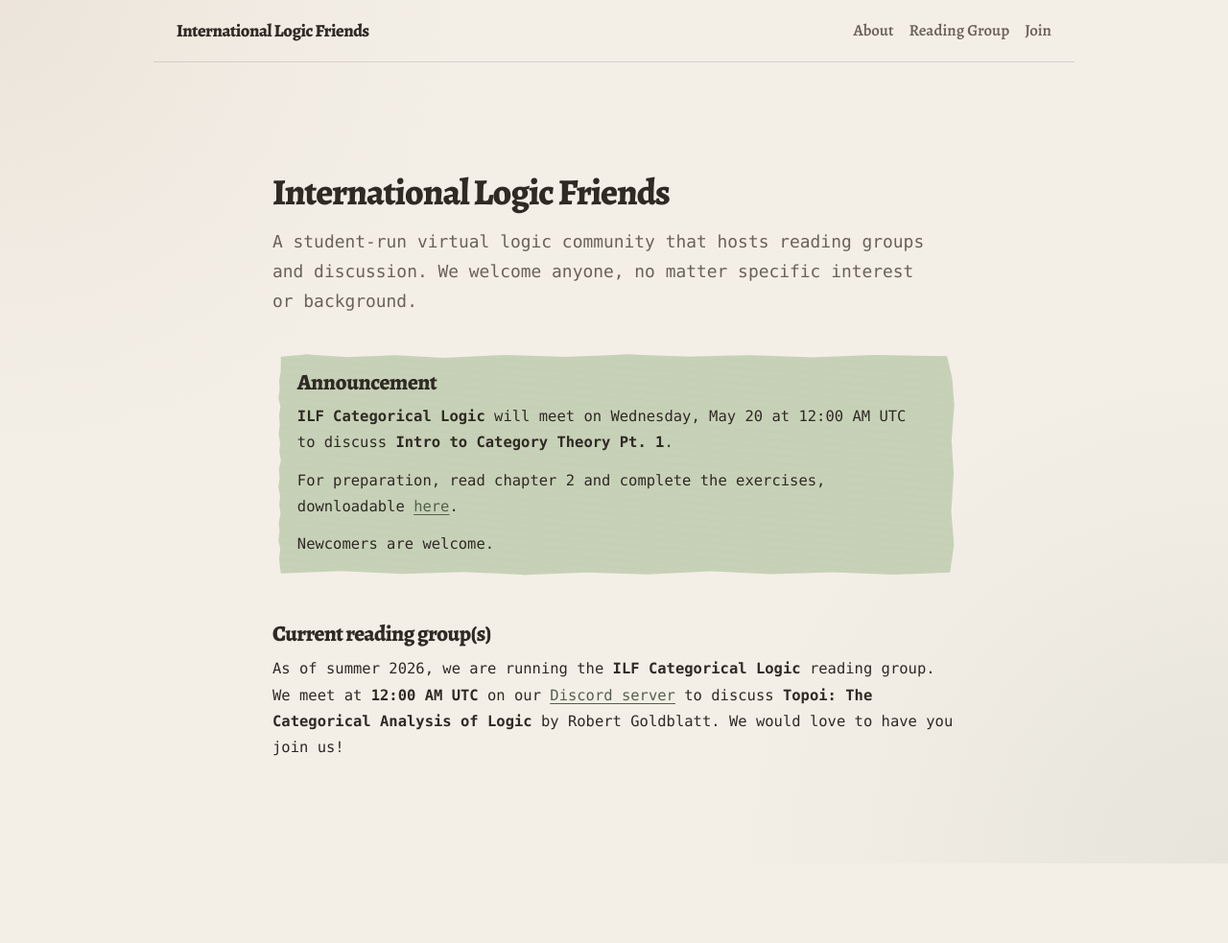
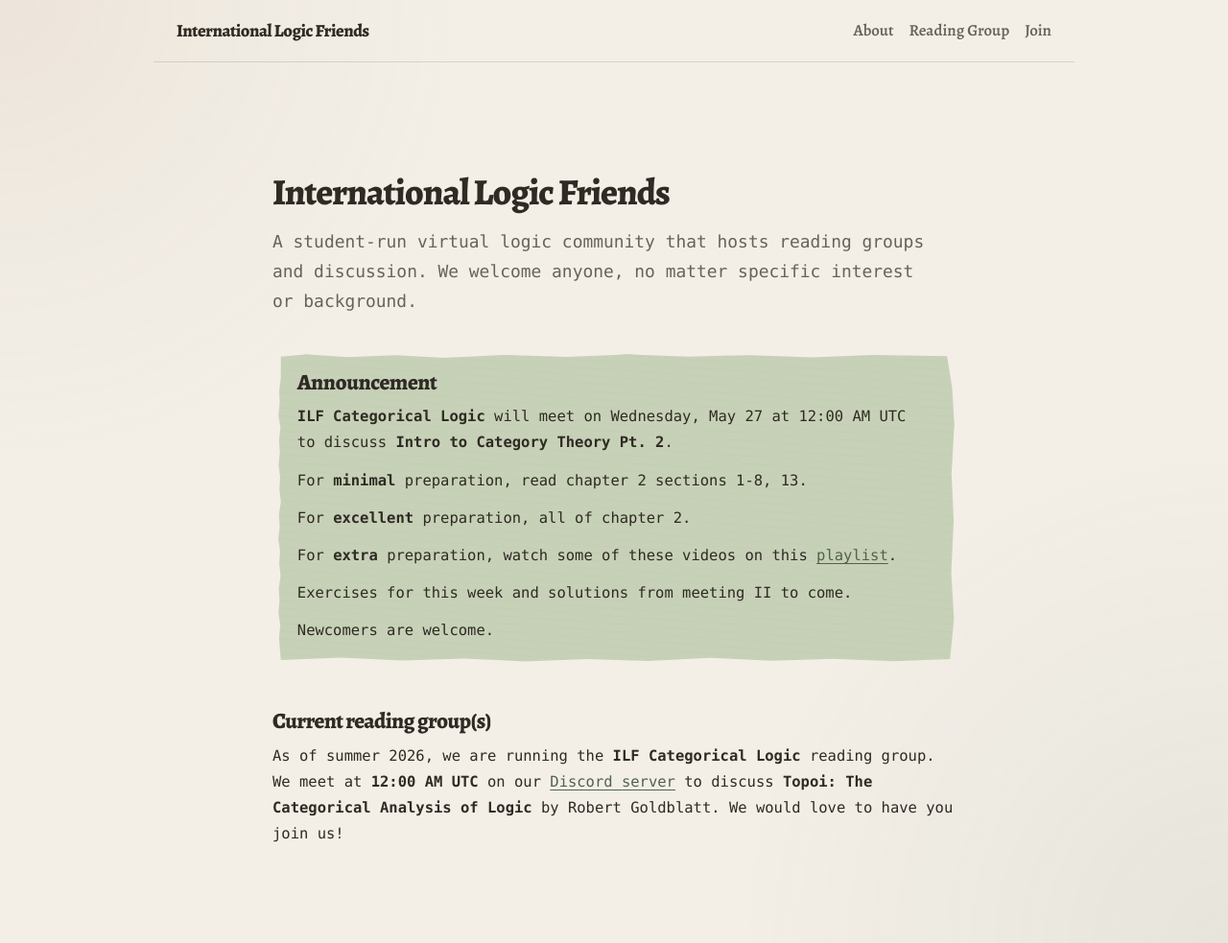
Before and after one commit to international-logic-friends/international-logic-friends.github.io, a Jekyll site: the page built from index.md, in a window 1280 px wide. Shown: the whole page at 96% size. Built offline with Jekyll 4.4.1, drawn with Linux system fonts in a browser that asks for light colours; some web fonts are replaced; before the commit the page ends 900 px from its top, so only the background shows below that.

Commit message:
new announcement

```diff
--- a/index.md
+++ b/index.md
@@ -12,9 +12,15 @@ A student-run virtual logic community that hosts reading groups and discussion.
 
 ### Announcement
 
-**ILF Categorical Logic** will meet on <time class="local-time" datetime="2026-05-19T20:00:00-04:00">8:00 PM Eastern</time> to discuss **Intro to Category Theory Pt. 1**.
+**ILF Categorical Logic** will meet on <time class="local-time" datetime="2026-05-26T20:00:00-04:00">8:00 PM Eastern</time> to discuss **Intro to Category Theory Pt. 2**.
 
-For preparation, read chapter 2 and complete the exercises, downloadable [here]({{ '/assets/pdfs/ILF_CL_Exercises.pdf' | relative_url }}).
+For **minimal** preparation, read chapter 2 sections 1-8, 13.
+
+For **excellent** preparation, all of chapter 2.
+
+For **extra** preparation, watch some of these videos on this [playlist](https://www.youtube.com/watch?v=yeQcmxM2e5I&list=PLE337D7DEA972E632).
+
+Exercises for this week and solutions from meeting II to come.
 
 Newcomers are welcome.
 
```
